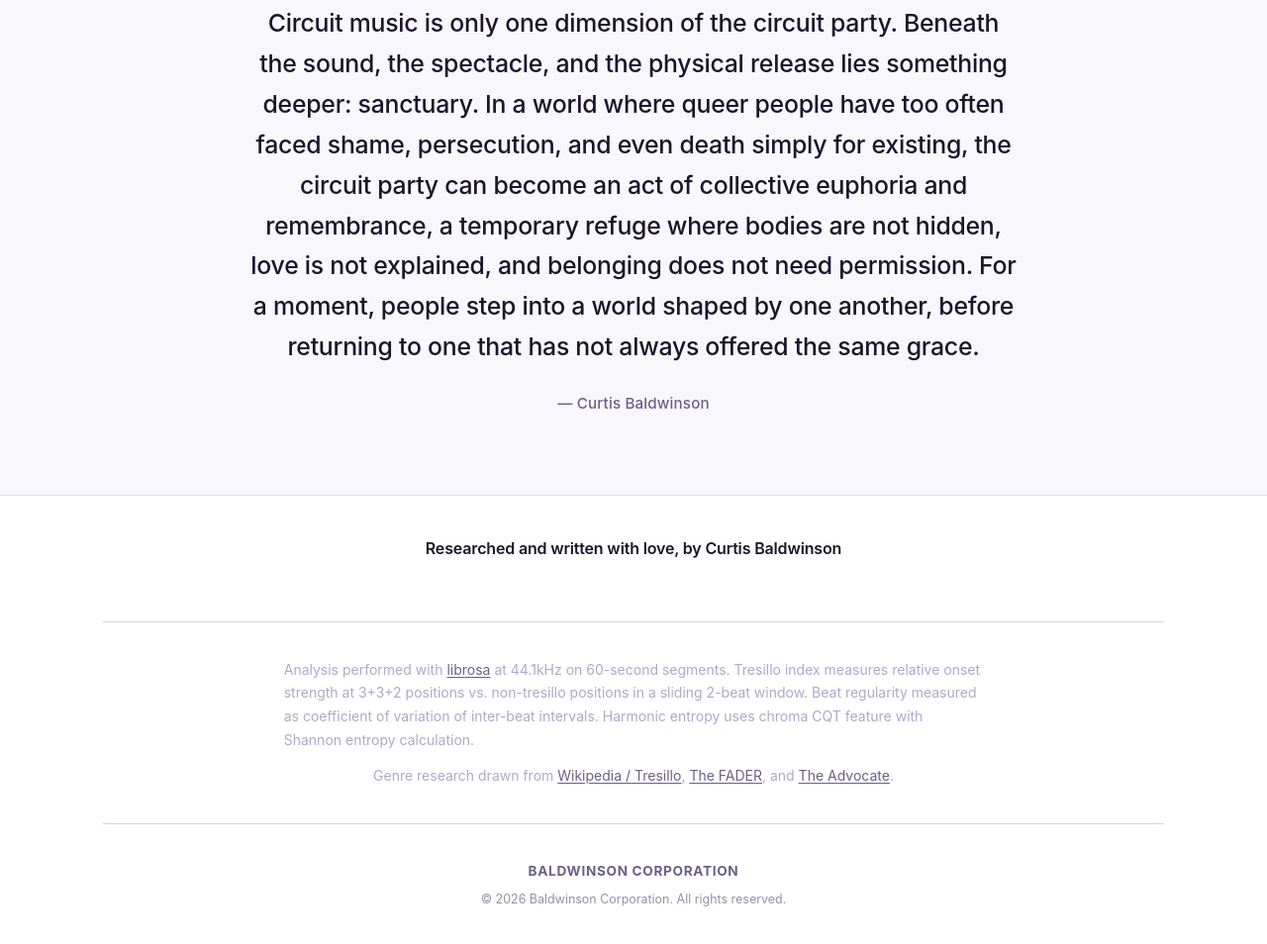
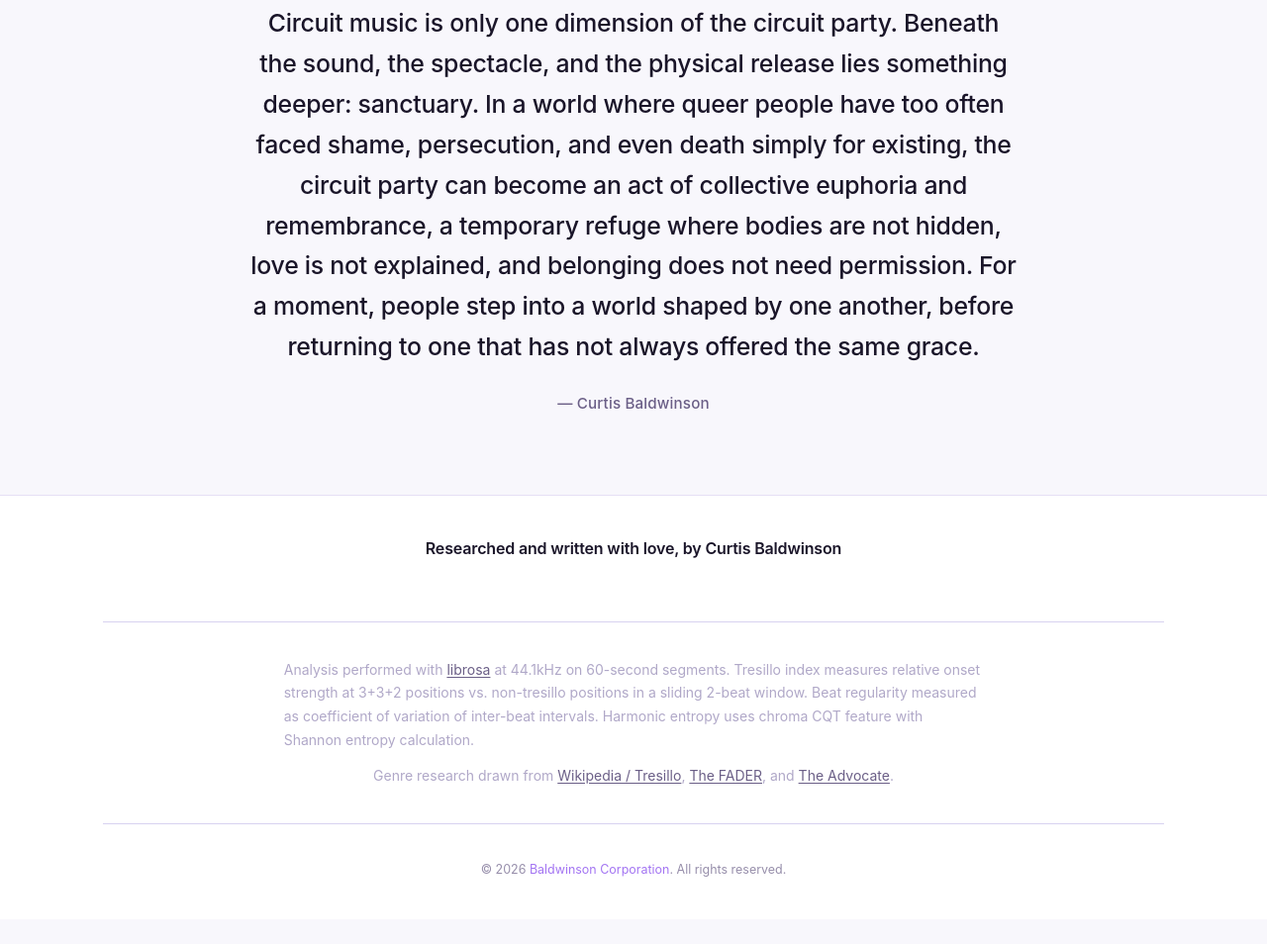
Before and after one commit to CurtisBaldwinson/CircuitMusic, an Astro site: page / in a window 1280 px wide. Shown: the part 9677-10631 px from the top of the page at 99% size. After the commit the page ends 10606 px from the top, so only its background shows below. Built offline with nearby package versions, Linux system fonts and the light colour scheme; Astro itself is replaced by a stand-in of ours; a web font is replaced by a local one.

Commit message:
Deduplicate corporate footer

```diff
--- a/src/pages/index.astro
+++ b/src/pages/index.astro
@@ -569,8 +569,7 @@ import Layout from '../layouts/Layout.astro';
         <p class="footer-copy">Genre research drawn from <a href="https://en.wikipedia.org/wiki/Tresillo_(rhythm)" target="_blank" rel="noopener">Wikipedia / Tresillo</a>, <a href="https://www.thefader.com/2015/06/10/tresillo-club-music" target="_blank" rel="noopener">The FADER</a>, and <a href="https://www.advocate.com/news/history-of-lgbtq-circuit-parties" target="_blank" rel="noopener">The Advocate</a>.</p>
         <div class="footer-divider"></div>
         <div class="footer-legal">
-          <a href="https://baldwinson.com" target="_blank" rel="noopener" class="footer-corp">Baldwinson Corporation</a>
-          <span class="footer-legal-copy">&copy; 2026 Baldwinson Corporation. All rights reserved.</span>
+          <span class="footer-legal-copy">&copy; 2026 <a href="https://baldwinson.com" target="_blank" rel="noopener">Baldwinson Corporation</a>. All rights reserved.</span>
         </div>
       </div>
     </div>
```
